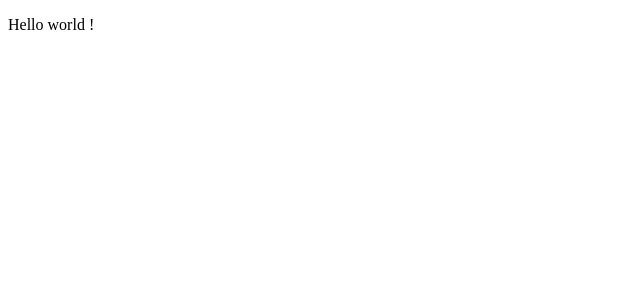
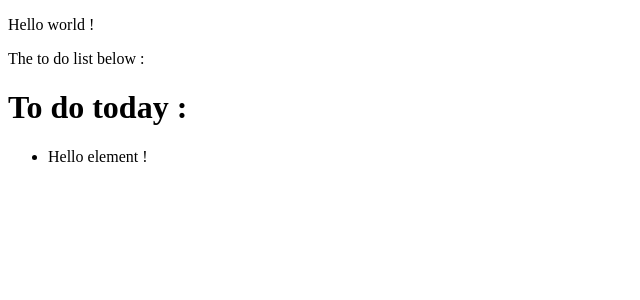
Before and after one commit to Darchevil/app, an Angular app: page / in a window 1280 px wide. Shown: the top 300 px of the page, without its empty margins (0-640 px from the left). Built offline with nearby package versions, Linux system fonts and the light colour scheme.

Commit message:
create components

```diff
--- a/projects/todo-src/src/app/app.component.html
+++ b/projects/todo-src/src/app/app.component.html
@@ -1,3 +1,7 @@
 <p>Hello world !</p>
 
+<p>The to do list below :</p>
+
+<app-todo-list></app-todo-list>
+
 <router-outlet></router-outlet>
--- a/projects/todo-src/src/app/app.component.ts
+++ b/projects/todo-src/src/app/app.component.ts
@@ -1,13 +1,14 @@
 import { Component } from '@angular/core';
 import { CommonModule } from '@angular/common';
 import { RouterOutlet } from '@angular/router';
+import { TodoListComponent } from './components/todo-list/todo-list.component';
 
 @Component({
   selector: 'app-root',
   standalone: true,
-  imports: [CommonModule, RouterOutlet],
+  imports: [CommonModule, RouterOutlet, TodoListComponent],
   templateUrl: './app.component.html',
-  styleUrl: './app.component.css'
+  styleUrl: './app.component.css',
 })
 export class AppComponent {
   title = 'todo-src';
--- /dev/null
+++ b/projects/todo-src/src/app/components/todo-list-element/todo-list-element.component.html
@@ -0,0 +1 @@
+<li>Hello element !</li>
--- /dev/null
+++ b/projects/todo-src/src/app/components/todo-list/todo-list.component.html
@@ -0,0 +1,5 @@
+<h1>To do today :</h1>
+
+<ul>
+  <todo-list-element></todo-list-element>
+</ul>
```
Also changed, not shown: projects/todo-src/src/app/components/todo-list-element/todo-list-element.component.ts (added, +10 -0 lines), projects/todo-src/src/app/components/todo-list/todo-list.component.ts (added, +13 -0 lines), projects/todo-src/src/app/components/todo-list-element/todo-list-element.component.css (added), projects/todo-src/src/app/components/todo-list/todo-list.component.css (added), 2 other files (tests, documents, lock files or other folders).
